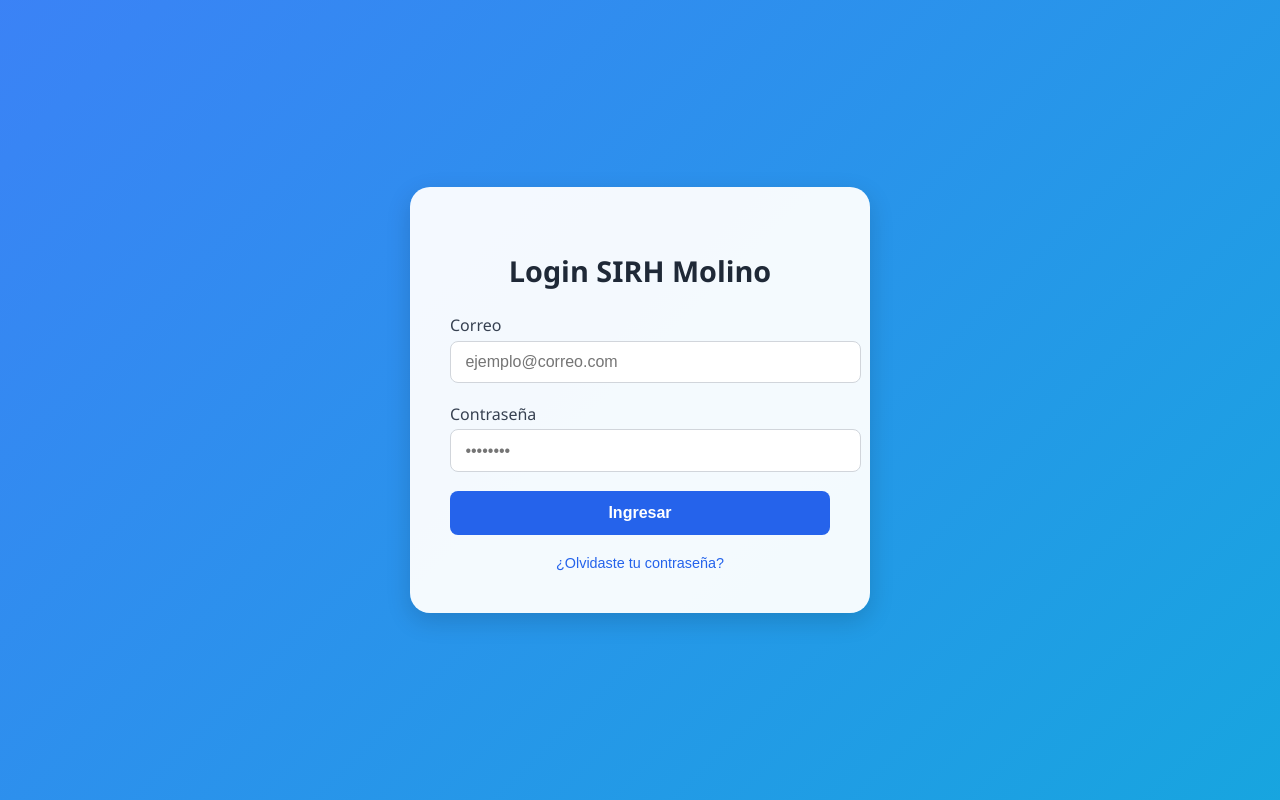
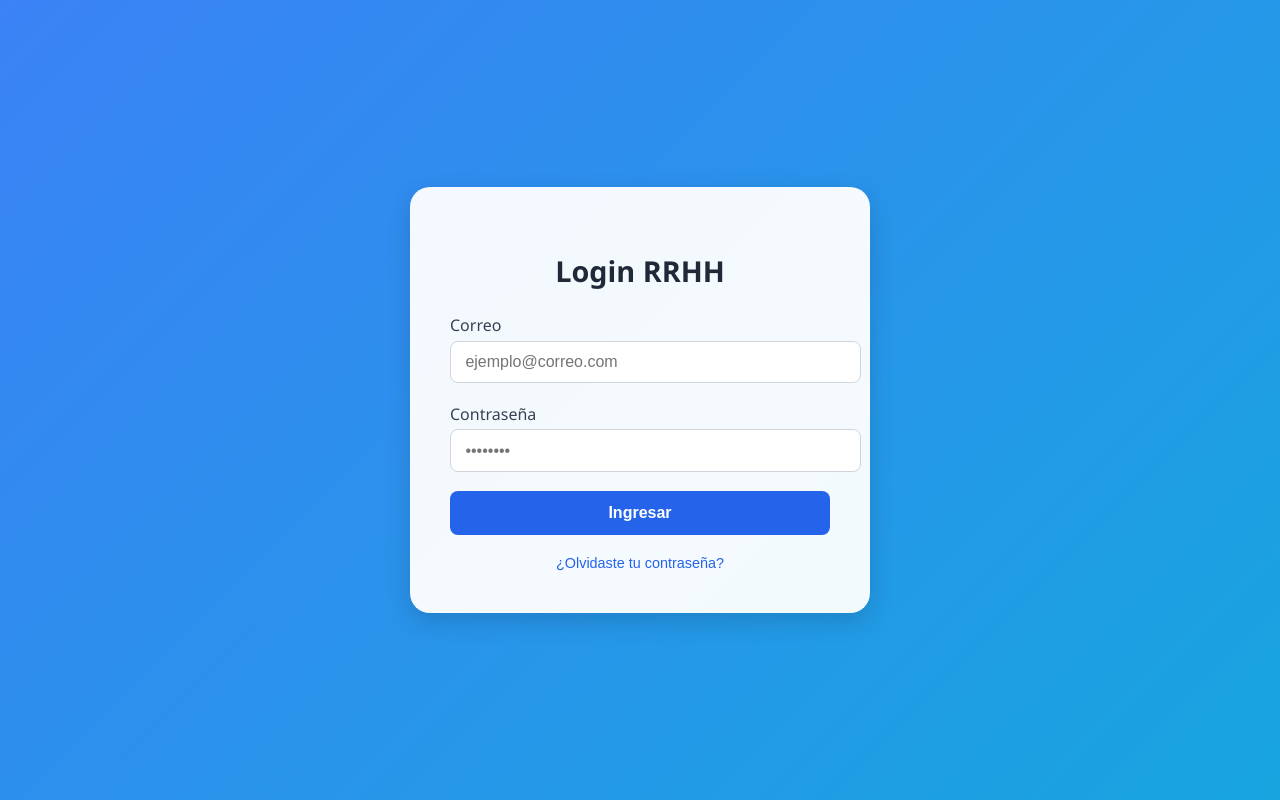
Before and after one commit to Adrianpardo2004/FRONT, a React (Create React App) app: page / in a window 1280 px wide. Built offline with nearby package versions, Linux system fonts and the light colour scheme; no server answers.

Commit message:
Update Login.jsx

```diff
--- a/src/components/Login.jsx
+++ b/src/components/Login.jsx
@@ -46,7 +46,7 @@
   return (
     <div className="login-container">
       <div className="login-card">
-        <h2 className="login-title">Login SIRH Molino</h2>
+        <h2 className="login-title">Login RRHH</h2>
         <form onSubmit={handleLogin}>
           <div className="input-group">
             <label>Correo</label>
```
